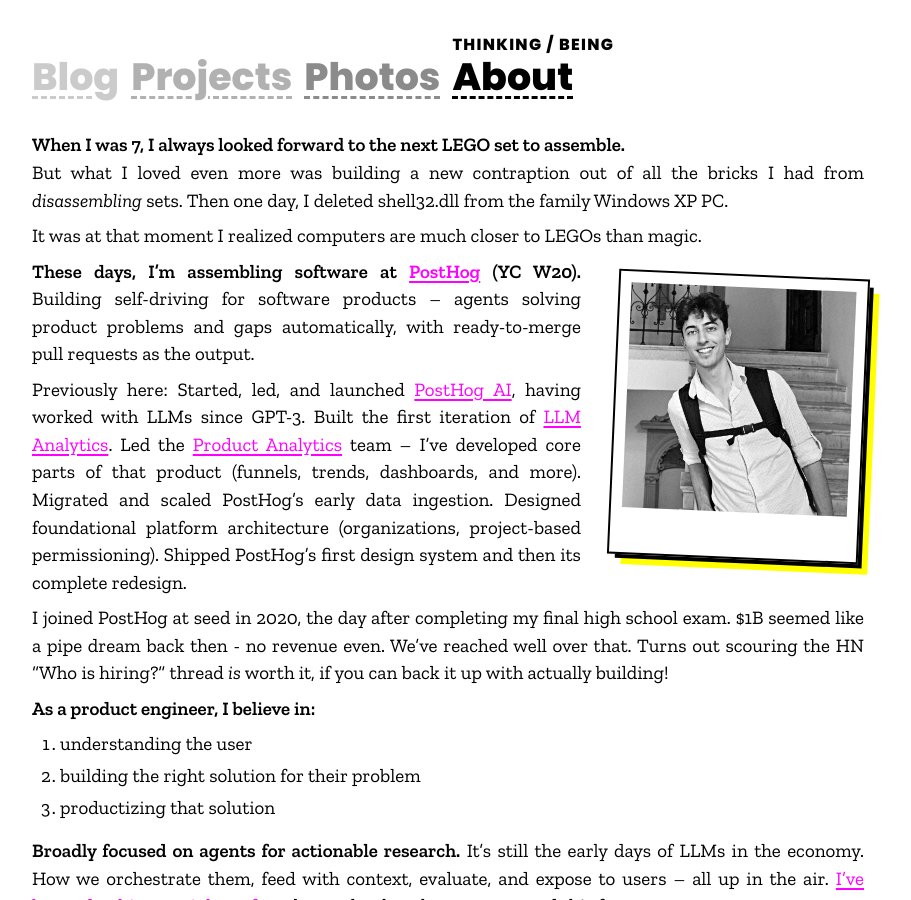
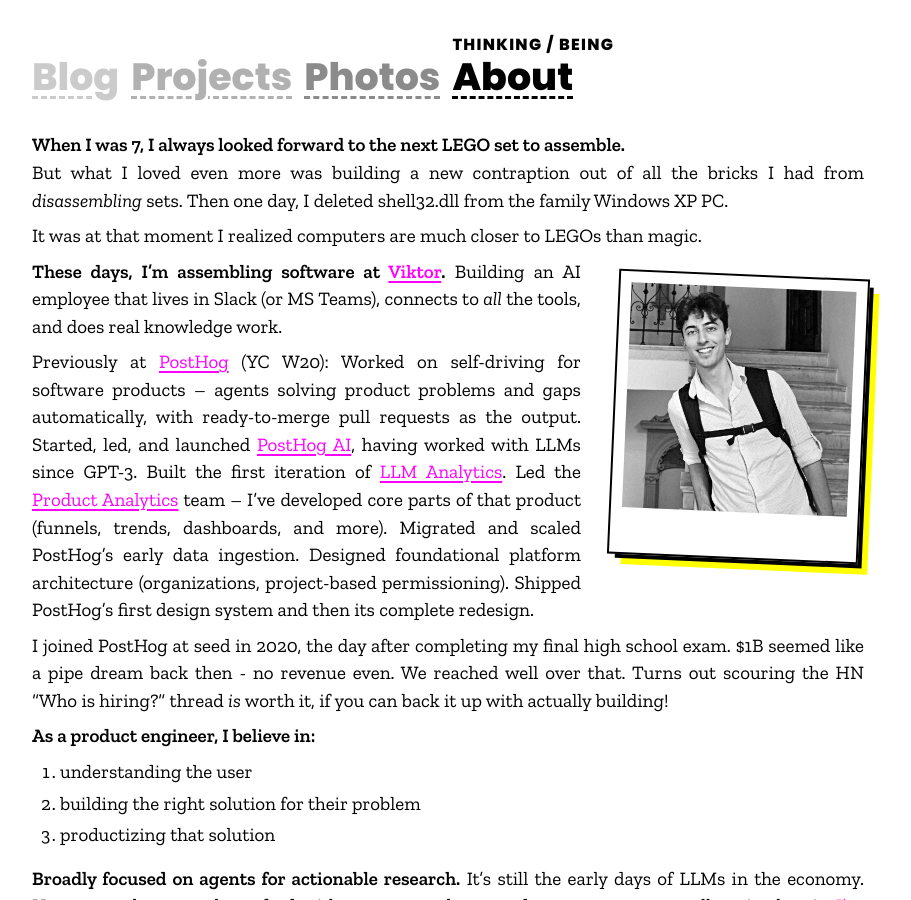
Before and after one commit to Twixes/matloka.com, a Jekyll site: the page built from about.md, in a window 1280 px wide and 900 px high, scrolled down 380 px. Shown: the whole window, without its empty margins (192-1103 px from the left). Built offline with Jekyll 4.4.1, drawn with Linux system fonts in a browser that asks for light colours; comment, search, counter and statistics services are not loaded.

Commit message:
Viktor is the day job now, on Projects and About (#33)
Viktor leads Projects as the day job, with viktor.com's social preview and its public $4,000,000+ MRR. PostHog moves to the end as a past day job. About introduces Viktor as "these days" and moves the PostHog work under "Previously at PostHog".

The locked GitHub button's tooltip now comes from each project's data instead of being SketchViz's joke hard-coded in the template.

Co-Authored-By: Claude Opus 5.5 <noreply@anthropic.com>

```diff
--- a/about.md
+++ b/about.md
@@ -21,11 +21,11 @@ It was at that moment I realized computers are much closer to LEGOs than magic.
     <img src="{{ '/assets/about/me.jpg' | relative_url }}" alt="Michael Matloka" width="760" height="760">
 </div>
 
-**These days, I'm assembling software at [PostHog](https://posthog.com/) (YC W20).** Building self-driving for software products – agents solving product problems and gaps automatically, with ready-to-merge pull requests as the output.
+**These days, I'm assembling software at [Viktor](https://viktor.com/).** Building an AI employee that lives in Slack (or MS Teams), connects to _all_ the tools, and does real knowledge work.
 
-Previously here: Started, led, and launched [PostHog AI](https://posthog.com/ai), having worked with LLMs since GPT-3. Built the first iteration of [LLM Analytics](https://posthog.com/llm-analytics). Led the [Product Analytics](https://posthog.com/product-analytics) team – I've developed core parts of that product (funnels, trends, dashboards, and more). Migrated and scaled PostHog's early data ingestion. Designed foundational platform architecture (organizations, project-based permissioning). Shipped PostHog's first design system and then its complete redesign.
+Previously at [PostHog](https://posthog.com/) (YC W20): Worked on self-driving for software products – agents solving product problems and gaps automatically, with ready-to-merge pull requests as the output. Started, led, and launched [PostHog AI](https://posthog.com/ai), having worked with LLMs since GPT-3. Built the first iteration of [LLM Analytics](https://posthog.com/llm-analytics). Led the [Product Analytics](https://posthog.com/product-analytics) team – I've developed core parts of that product (funnels, trends, dashboards, and more). Migrated and scaled PostHog's early data ingestion. Designed foundational platform architecture (organizations, project-based permissioning). Shipped PostHog's first design system and then its complete redesign.
 
-I joined PostHog at seed in 2020, the day after completing my final high school exam. $1B seemed like a pipe dream back then - no revenue even. We've reached well over that. Turns out scouring the HN "Who is hiring?" thread _is_ worth it, if you can back it up with actually building!
+I joined PostHog at seed in 2020, the day after completing my final high school exam. $1B seemed like a pipe dream back then - no revenue even. We reached well over that. Turns out scouring the HN "Who is hiring?" thread _is_ worth it, if you can back it up with actually building!
 
 **As a product engineer, I believe in:**
 
```
Also changed, not shown: _data/projects.yml (+33 -13 lines), projects.md (+1 -1 lines).
